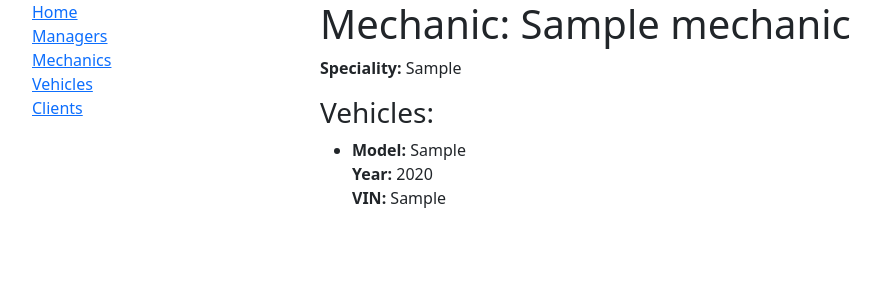
After one commit to ayatsuta/autoservice, a Django app: page /workshop/mechanics/1/ in a window 1280 px wide. The commit adds this page. Shown: the top 300 px of the page, without its empty margins (12-893 px from the left). Run offline with Django 5.2, Linux system fonts and the light colour scheme; tables that the repository leaves empty hold one stand-in row (values such as "Sample post").

Commit message:
Aded mechanic detail with template, route path & link in mechanics list

```diff
--- /dev/null
+++ b/templates/workshop/mechanic_detail.html
@@ -0,0 +1,21 @@
+{% extends "base.html" %}
+
+{% block content %}
+  <h1>Mechanic: {{ mechanic.name }}</h1>
+  <p><strong>Speciality: </strong>{{ mechanic.speciality }}</p>
+  <div class="ml-3">
+    <h3>Vehicles:</h3>
+    <ul>
+      {% for vehicle in mechanic.vehicles.all %}
+        <li>
+          <strong>Model:</strong> {{ vehicle.model }}<br>
+          <strong>Year:</strong> {{ vehicle.year }}<br>
+          <strong>VIN:</strong> {{ vehicle.VIN }}<br>
+        </li>
+      {% empty %}
+        <li>No vehicles associated with this mechanic now.</li>
+      {% endfor %}
+    </ul>
+
+  </div>
+{% endblock %}
--- a/templates/workshop/mechanic_list.html
+++ b/templates/workshop/mechanic_list.html
@@ -5,7 +5,7 @@
   {% if mechanic_list %}
     <ul>
     {% for mechanic in mechanic_list %}
-      <li> {{ mechanic.name }}</li>
+      <li><a href="{{ mechanic.get_absolute_url }}">{{ mechanic.name }}</a></li>
     {% endfor %}
     </ul>
     {% else %}
--- a/workshop/models.py
+++ b/workshop/models.py
@@ -50,6 +50,10 @@ class Mechanic(models.Model):
     def __str__(self):
         return f"{self.name} - {self.speciality}"
 
+    def get_absolute_url(self):
+        return reverse("workshop:mechanic-detail", args=[str(self.id)])
+
+
 
 class Client(models.Model):
     name = models.CharField(max_length=63)
--- a/workshop/urls.py
+++ b/workshop/urls.py
@@ -3,6 +3,7 @@ from django.urls import path
 from workshop.views import (
     index,
     MechanicListView,
+    MechanicDetailView,
     VehicleListView,
     ClientListView,
     ManagerListView,
@@ -13,6 +14,7 @@ urlpatterns = [
     path("", index, name="index"),
     path("managers/", ManagerListView.as_view(), name="manager-list"),
     path("mechanics/", MechanicListView.as_view(), name="mechanic-list"),
+    path("mechanics/<int:pk>/", MechanicDetailView.as_view(), name="mechanic-detail"),
     path("vehicles/", VehicleListView.as_view(), name="vehicle-list"),
     path("vehicles/<int:pk>/", VehicleDetailView.as_view(), name="vehicle-detail"),
     path("clients/", ClientListView.as_view(), name="client-list"),
--- a/workshop/views.py
+++ b/workshop/views.py
@@ -40,3 +40,7 @@ class VehicleDetailView(generic.DetailView):
 class ClientListView(generic.ListView):
     model = Client
     paginate_by = 10
+
+
+class MechanicDetailView(generic.DetailView):
+    model = Mechanic
```
